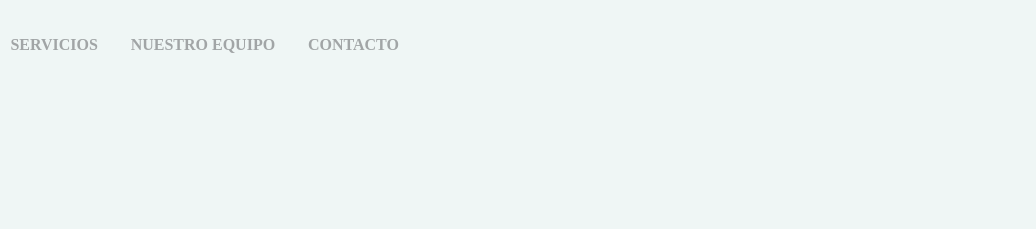
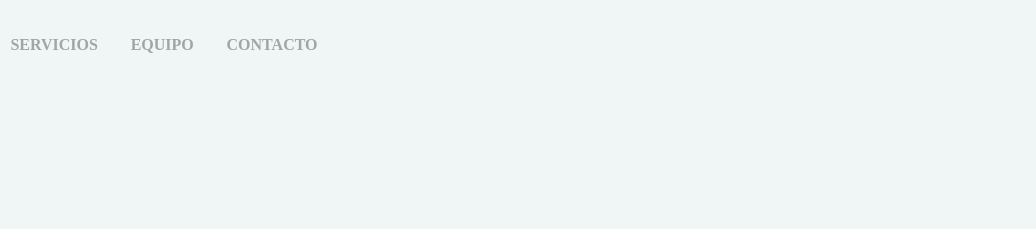
Before and after one commit to MatBarraza/CaC_Project, a plain HTML site: page index.html in a window 1280 px wide. Shown: the top 229 px of the page, 100-1136 px from the left. Drawn offline with Linux system fonts and the light colour scheme.

Commit message:
arreglo_responsive

```diff
--- a/index.html
+++ b/index.html
@@ -22,7 +22,7 @@
             <nav class="enlaces" id="enlaces">
                 <ul>
                     <li><a href="#servicios">Servicios</a></li>
-                    <li><a href="#equipo">Nuestro Equipo</a></li>
+                    <li><a href="#equipo">Equipo</a></li>
                     <li><a href="#contacto">Contacto</a></li>
                 </ul>
             </nav>
```
